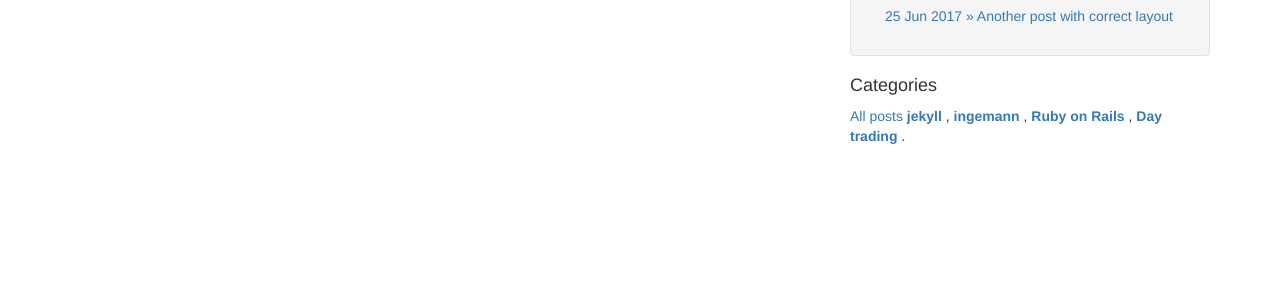
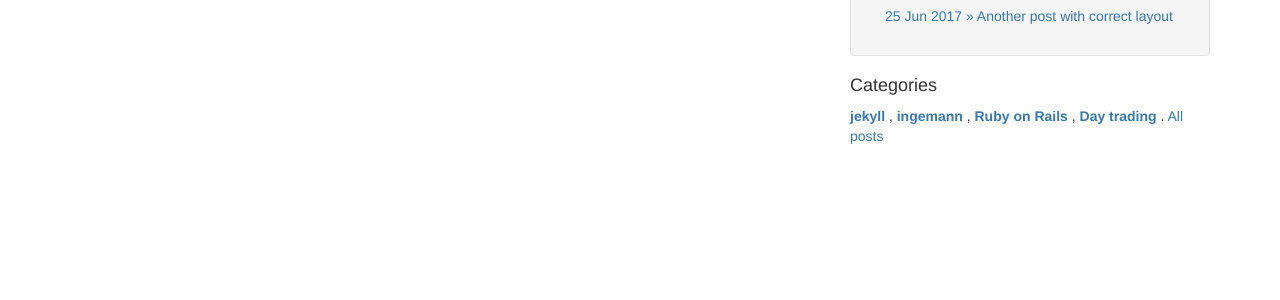
Before and after one commit to oleingemann/jekyll-bootstrap, a Jekyll site: the page built from index.md, in a window 1280 px wide. Shown: the part 242-542 px from the top of the page. Built offline with Jekyll 4.4.1, drawn with Linux system fonts in a browser that asks for light colours; nearby versions of some CDN libraries.

Commit message:
all posts link fix 3

```diff
--- a/_includes/blog-navbar.html
+++ b/_includes/blog-navbar.html
@@ -16,8 +16,8 @@
 
 
 <nav>
-    <a href="{{ site.url }}#allposts">All posts</a>
     {% for category in site.categories %}
     <a href="/#{{ category | first | remove:' ' }}"><strong>{{ category | first }}</strong></a> {% if forloop.last %}.{% else %}, {% endif %}
     {% endfor %}
+    <a href="/blog">All posts</a>
 </nav>
--- a/_layouts/blog-overview-layout.html
+++ b/_layouts/blog-overview-layout.html
@@ -8,20 +8,7 @@
 <div class="container">
     <div class="row">
         <div class="col-sm-8 col-md-8">
-            <div class="catbloc" id="allposts">
-                <h2>All posts</h2>
-
-                <ul>
-                    {% for post in site.posts %}
-                    <li>
-                        <a href="{{ post.url }}">
-                            <time>{{ post.date | date: "%-d %B %Y" }}</time>
-                            {{ post.title }}
-                        </a>
-                    </li>
-                    {% endfor %}
-                </ul>
-            </div>
+            {{ content }}
             {% for category in site.categories %}
             <div class="catbloc" id="{{ category | first | remove:' ' }}">
                 <h2>{{ category | first }}</h2>
```
Also changed, not shown: blog/index.html (+14 -0 lines).
